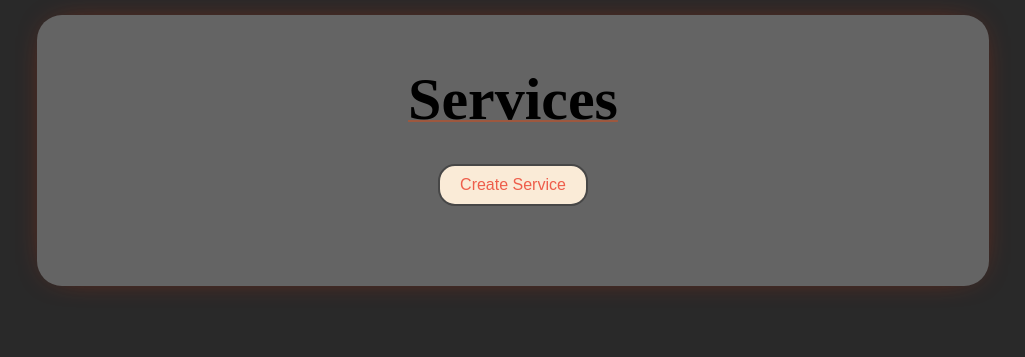
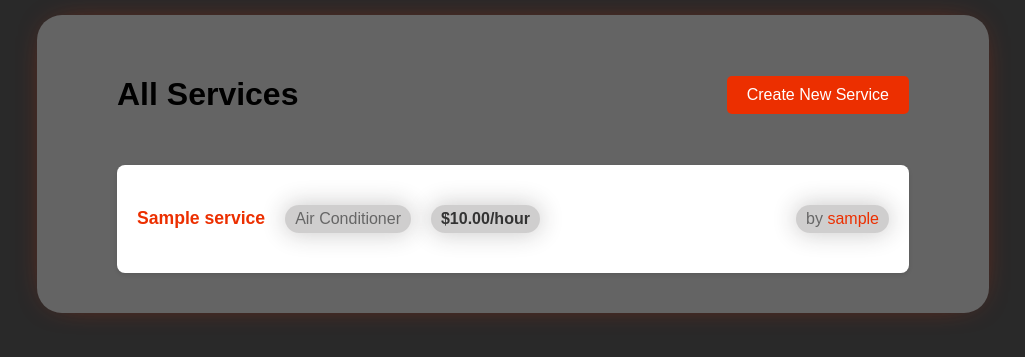
Before and after one commit to hezronokwach/FixAndServe, a Django app: page /services/ in a window 1280 px wide. Shown: the part 61-418 px from the top of the page, without its empty margins (127-1152 px from the left). Run offline with Django 3.2, Linux system fonts and the light colour scheme; a user stored in the database is signed in; tables that the repository leaves empty hold one stand-in row (values such as "Sample post").

Commit message:
fix[all_services]: Show all services in the service page

```diff
--- /dev/null
+++ b/netfix/services/static/services/css/services.css
@@ -0,0 +1,150 @@
+.services-container {
+    max-width: 1000px;
+    margin: 0 auto;
+    padding: 20px;
+}
+
+.services-header {
+    display: flex;
+    justify-content: space-between;
+    align-items: center;
+    margin-bottom: 30px;
+}
+
+.create-service-btn {
+    display: inline-block;
+    padding: 10px 20px;
+    background: #ec2f00;
+    color: white;
+    text-decoration: none;
+    border-radius: 5px;
+    transition: background 0.3s;
+}
+
+.create-service-btn:hover {
+    background: #d42a00;
+}
+
+.services-grid {
+    display: grid;
+    grid-template-columns: repeat(auto-fill, minmax(300px, 1fr));
+    gap: 20px;
+    margin-bottom: 30px;
+}
+
+.service-card {
+    background: white;
+    padding: 20px;
+    border-radius: 8px;
+    box-shadow: 0 2px 4px rgba(0,0,0,0.1);
+}
+
+.service-card h3 {
+    margin: 0 0 10px 0;
+    color: #333;
+}
+
+.service-card p {
+    margin: 5px 0;
+    color: #666;
+}
+
+.view-btn {
+    display: inline-block;
+    padding: 8px 16px;
+    background: #007bff;
+    color: white;
+    text-decoration: none;
+    border-radius: 4px;
+    margin-top: 10px;
+}
+
+.view-btn:hover {
+    background: #0056b3;
+}
+
+.pagination {
+    display: flex;
+    justify-content: center;
+    gap: 10px;
+    margin-top: 20px;
+}
+
+.pagination a {
+    padding: 8px 12px;
+    border: 1px solid #ddd;
+    border-radius: 4px;
+    text-decoration: none;
+    color: #ec2f00;
+}
+
+.pagination .active {
+    background: #ec2f00;
+    color: white;
+    padding: 8px 12px;
+    border-radius: 4px;
+}
+
+.no-services {
+    text-align: center;
+    color: #666;
+    font-size: 18px;
+    padding: 40px 0;
+}
+
+.services-list {
+    background: white;
+    border-radius: 8px;
+    box-shadow: 0 2px 4px rgba(0,0,0,0.1);
+    padding: 20px;
+}
+
+.service-item {
+    padding: 15px 0;
+}
+
+.service-details {
+    display: flex;
+    align-items: center;
+    gap: 20px;
+}
+
+.service-name {
+    color: #ec2f00;
+    text-decoration: none;
+    font-weight: bold;
+    font-size: 1.1em;
+}
+
+.service-name:hover {
+    text-decoration: underline;
+}
+
+.field {
+    color: #666;
+}
+
+.price {
+    font-weight: bold;
+    color: #333;
+}
+
+.provider {
+    margin-left: auto;
+    color: #666;
+}
+
+.company-link {
+    color: #ec2f00;
+    text-decoration: none;
+}
+
+.company-link:hover {
+    text-decoration: underline;
+}
+
+.divider {
+    height: 1px;
+    background: #eee;
+    margin: 0;
+}
--- a/netfix/services/templates/services/list.html
+++ b/netfix/services/templates/services/list.html
@@ -1,18 +1,59 @@
 {% extends 'main/base.html' %}
-{% block title %}
-    Services List
+{% load static %}
+
+{% block title %}Services List{% endblock %}
+
+{% block extra_head %}
+<link rel="stylesheet" type="text/css" href="{% static 'services/css/services.css' %}">
 {% endblock %}
+
 {% block content %}
-    <p class="title">Services</p>
-    {% if user.is_company %}
-        <a class="create_service" href="/services/create"> Create Service</a>
-    {% endif %}
-    <div class='services_list'>
+<div class="services-container">
+    <div class="services-header">
+        <h1>All Services</h1>
+        {% if user.is_company %}
+            <a href="{% url 'service_create' %}" class="create-service-btn">Create New Service</a>
+        {% endif %}
+    </div>
+
+    <div class="services-list">
         {% if services %}
-            {% for service in services.all %}
+            {% for service in services %}
+                <div class="service-item">
+                    <div class="service-details">
+                        <a href="{% url 'index' service.id %}" class="service-name">{{ service.name }}</a>
+                        <span class="field">{{ service.field }}</span>
+                        <span class="price">${{ service.price_hour }}/hour</span>
+                        <span class="provider">by <a href="{% url 'company_profile' service.company.user.username %}" class="company-link">{{ service.company.user.username }}</a></span>
+                    </div>
+                </div>
+                {% if not forloop.last %}
+                    <div class="divider"></div>
+                {% endif %}
             {% endfor %}
         {% else %}
-            <h2>Sorry No services available yet</h2>
+            <p class="no-services">No services found.</p>
         {% endif %}
-     </div>
+    </div>
+
+    {% if services.has_other_pages %}
+    <div class="pagination">
+        {% if services.has_previous %}
+            <a href="?page={{ services.previous_page_number }}">&laquo;</a>
+        {% endif %}
+
+        {% for i in services.paginator.page_range %}
+            {% if services.number == i %}
+                <span class="active">{{ i }}</span>
+            {% else %}
+                <a href="?page={{ i }}">{{ i }}</a>
+            {% endif %}
+        {% endfor %}
+
+        {% if services.has_next %}
+            <a href="?page={{ services.next_page_number }}">&raquo;</a>
+        {% endif %}
+    </div>
+    {% endif %}
+</div>
 {% endblock %}
--- a/netfix/services/urls.py
+++ b/netfix/services/urls.py
@@ -2,8 +2,8 @@ from django.urls import path
 from . import views as v
 
 urlpatterns = [
-    path('', v.service_list, name='services_list'),
-    path('create/', v.create, name='services_create'),
+    path('', v.service_list, name='service_list'),
+    path('create/', v.create, name='service_create'),
     path('<int:id>', v.index, name='index'),
     path('<int:id>/request_service/', v.request_service, name='request_service'),
     path('<slug:field>/', v.service_field, name='services_field'),
--- a/netfix/services/views.py
+++ b/netfix/services/views.py
@@ -2,6 +2,12 @@ from django.shortcuts import render, redirect
 from django.http import HttpResponseRedirect
 from django.contrib.auth.decorators import login_required
 from django.core.exceptions import ValidationError
+from django.core.paginator import Paginator
+import logging
+from django.conf import settings  # Add this import
+
+logger = logging.getLogger(__name__)
+logging.basicConfig(level=logging.DEBUG)
 
 from users.models import Company, Customer, User
 
@@ -10,8 +16,31 @@ from .forms import CreateNewService, RequestServiceForm
 
 
 def service_list(request):
-    services = Service.objects.all().order_by("-date")
-    return render(request, 'services/list.html', {'services': services})
+    logger.debug("Entering service_list view")
+
+    try:
+        services = Service.objects.all().order_by('-date')
+        logger.debug(f"Found {services.count()} total services")
+
+        # Log each service for debugging
+        for service in services:
+            logger.debug(f"Service: {service.name} (ID: {service.id})")
+
+        paginator = Paginator(services, 9)
+        page = request.GET.get('page')
+        services = paginator.get_page(page)
+
+        context = {
+            'services': services,
+            'debug': True  # Simplified debug flag
+        }
+
+        return render(request, 'services/list.html', context)
+
+    except Exception as e:
+        logger.error(f"Error in service_list: {str(e)}")
+        logger.exception("Full traceback:")
+        raise
 
 
 def index(request, id):
@@ -21,6 +50,7 @@ def index(request, id):
 
 @login_required
 def create(request):
+    logger.debug("Entering create service view")
     if request.method == 'POST':
         form = CreateNewService(request.POST)
         company = request.user.company
@@ -37,7 +67,7 @@ def create(request):
                 field=form.cleaned_data['field'],
             )
             service.save()
-            return redirect('services_list')
+            return redirect('service_list')
     else:
         form = CreateNewService()
     return render(request, 'services/create.html', {'form': form})
```
